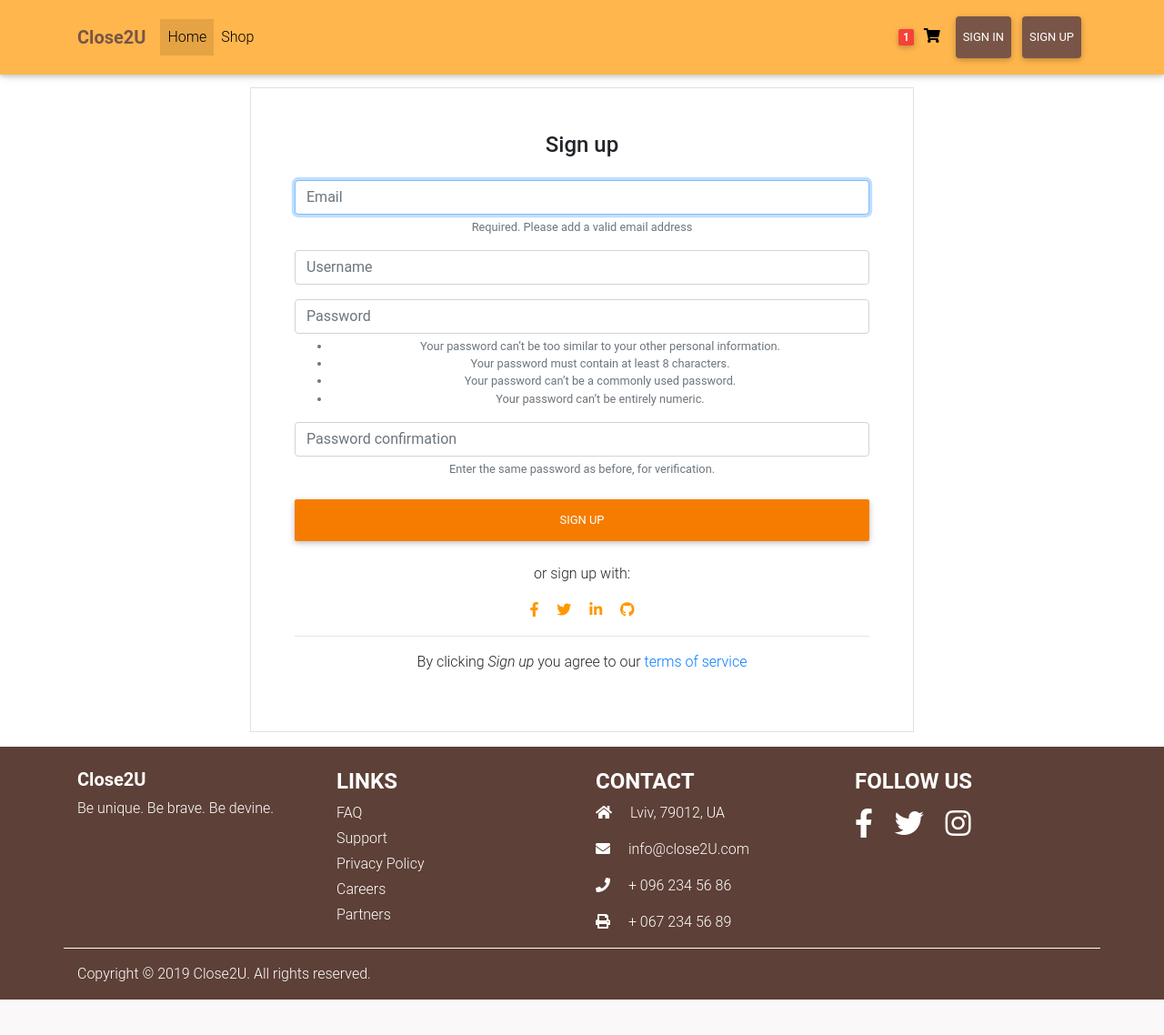
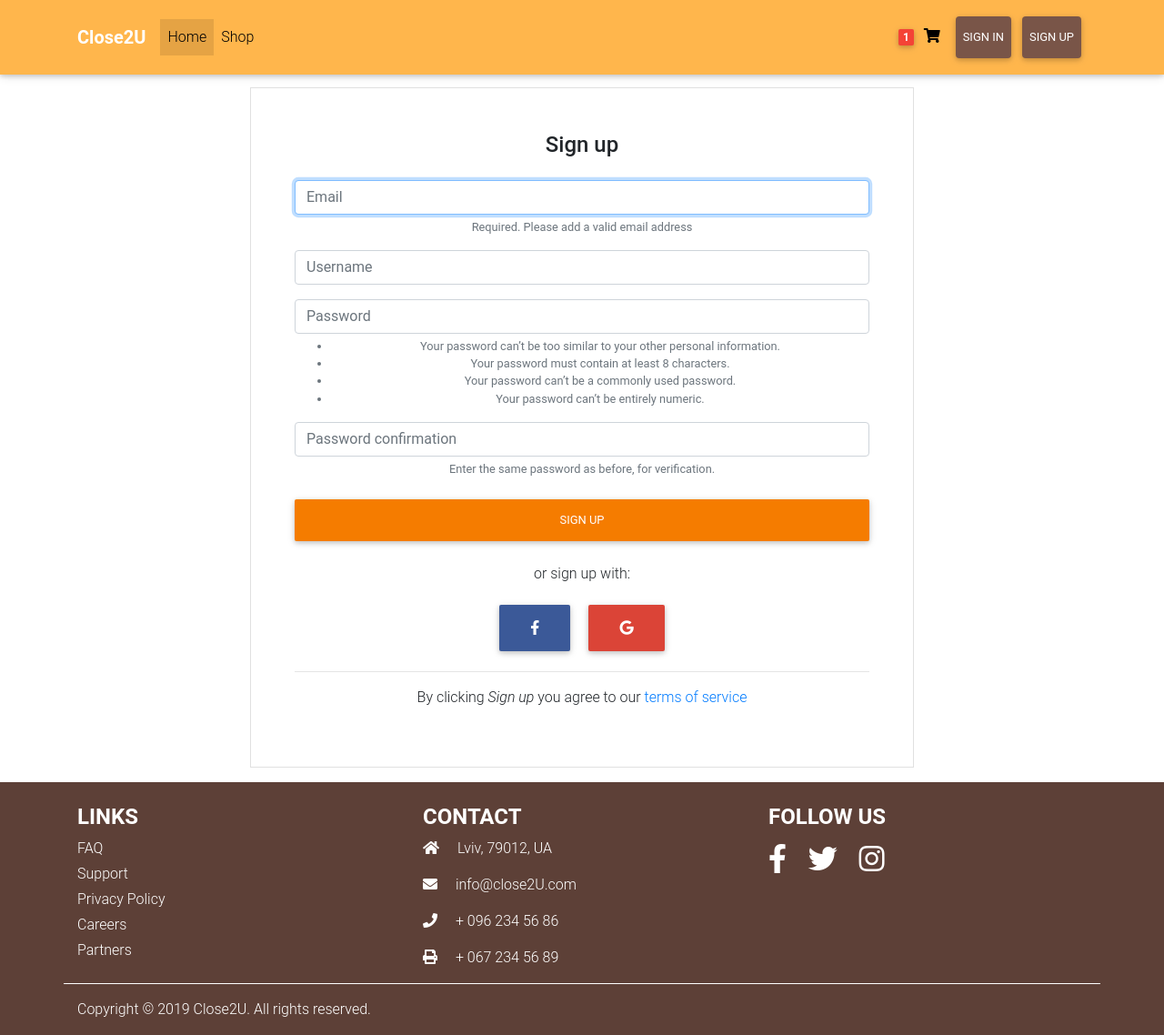
Before and after one commit to SofiiaRomah/eCommerceShop, a Django app: page /signup/ in a window 1280 px wide. Shown: the whole page at 91% size. Before the commit the page ends 1099 px from the top, so only its background shows below. Run offline with Django 3.2, Linux system fonts and the light colour scheme; some libraries are stand-ins or nearby versions.

Commit message:
Added authentication by facebook and google

```diff
--- /dev/null
+++ b/account/pipeline.py
@@ -0,0 +1,6 @@
+# file for implementing custom functions used in python-social-auth pipeline
+
+
+def get_username(strategy, details, backend, user=None, *args, **kwargs):
+    username = details['email'].split('@')[0]
+    return {'username' : username}
--- a/eCommerceShop/urls.py
+++ b/eCommerceShop/urls.py
@@ -14,7 +14,7 @@ Including another URLconf
     2. Add a URL to urlpatterns:  path('blog/', include('blog.urls'))
 """
 from django.contrib import admin
-from django.urls import path
+from django.urls import path, include
 
 from home.views import home_screen_view
 from account.views import signup_view, logout_view, signin_view
@@ -25,4 +25,5 @@ urlpatterns = [
     path('signup/', signup_view, name='signup'),
     path('logout/', logout_view, name='logout'),
     path('signin/', signin_view, name='signin'),
+    path('social-auth/', include('social_django.urls', namespace='social')),
 ]
--- a/static/css/main.css
+++ b/static/css/main.css
@@ -60,3 +60,16 @@ body,
 .main-pad {
     padding-top: 6rem;
 }
+
+/* Social authentication buttons */
+.btn-fb, .btn-fb:hover {
+    background-color: #3b5998;
+    color: #ffffff;
+    font-size: 1rem;
+}
+
+.btn-google, .btn-google:hover {
+    background-color: #DB4437;
+    color: #ffffff;
+    font-size: 1rem;
+}
--- a/templates/signup.html
+++ b/templates/signup.html
@@ -27,10 +27,14 @@
                         <!-- Social register -->
                         <p>or sign up with:</p>
 
-                        <a href="#" class="mx-2" role="button"><i class="fab fa-facebook-f orange-text"></i></a>
-                        <a href="#" class="mx-2" role="button"><i class="fab fa-twitter orange-text"></i></a>
-                        <a href="#" class="mx-2" role="button"><i class="fab fa-linkedin-in orange-text"></i></a>
-                        <a href="#" class="mx-2" role="button"><i class="fab fa-github orange-text"></i></a>
+                        <a href="{% url 'social:begin' 'facebook' %}" class="btn btn-fb mx-2" role="button">
+                            <i class="fab fa-facebook-f" aria-hidden="true"></i>
+                            <span class="sr-only">Facebook</span>
+                        </a>
+                        <a href="{% url 'social:begin' 'google-oauth2' %}" class="btn btn-google mx-2" role="button">
+                            <i class="fab fa-google" aria-hidden="true"></i>
+                            <span class="sr-only">Google</span>
+                        </a>
 
                         <hr>
 
--- a/templates/snippets/footer.html
+++ b/templates/snippets/footer.html
@@ -3,11 +3,7 @@
     <div class="container-fluid">
         <div class="container">
             <div class="row">
-                <div class="col-md-6 col-lg-3 mt-4">
-                    <h5 class="font-weight-bold">Close2U</h5>
-                    <p>Be unique. Be brave. Be devine.</p>
-                </div>
-                <div class="col-md-6 col-lg-3 mt-4">
+                <div class="col-md-6 col-lg-4 mt-4">
                     <h4 class="font-weight-bold">LINKS</h4>
                     <ul class="nav-footer">
                         <li class="mb-1">
@@ -27,7 +23,7 @@
                         </li>
                     </ul>
                 </div>
-                <div class="col-md-6 col-lg-3 mt-4">
+                <div class="col-md-6 col-lg-4 mt-4">
                     <h4 class="font-weight-bold">CONTACT</h4>
                     <p>
                         <i class="fas fa-home mr-3" aria-hidden="true"></i> Lviv, 79012, UA
@@ -46,7 +42,7 @@
                         <span class="sr-only">Fax</span>
                     </p>
                 </div>
-                <div class="col-md-6 col-lg-3 mt-4">
+                <div class="col-md-6 col-lg-4 mt-4">
                     <h4 class="font-weight-bold">FOLLOW US</h4>
                     <a class="soc-btn footer-link" href="#">
                         <i class="fab fa-facebook-f" aria-hidden="true"></i>
--- a/templates/snippets/navbar.html
+++ b/templates/snippets/navbar.html
@@ -4,7 +4,7 @@
 
         <!-- Brand -->
         <a class="navbar-brand waves-effect" href="{% url 'home' %}">
-            <strong class="font-weight-bold brown-text">Close2U</strong>
+            <strong class="font-weight-bold white-text">Close2U</strong>
         </a>
 
         <!-- Collapse -->
@@ -28,6 +28,7 @@
                 </li>
             </ul>
 
+
             <!-- Right -->
             <ul class="navbar-nav nav-flex-icons">
                 <li class="nav-item">
@@ -38,14 +39,24 @@
                     </a>
                 </li>
                 <li class="nav-item">
-                    <a href="{% url 'signin' %}" class="nav-link btn btn-brown rounded text-white waves-effect">
-                        Sign In
-                    </a>
+                    {% if request.user.is_authenticated %}
+                        <p class="text-white mt-3">Hi, {{ request.user.username }}</p>
+                    {% else %}
+                        <a href="{% url 'signin' %}" class="nav-link btn btn-brown text-white rounded waves-effect">
+                            Sign In
+                        </a>
+                    {% endif %}
                 </li>
                 <li class="nav-item">
-                    <a href="{% url 'signup' %}" class="nav-link btn btn-brown rounded text-white waves-effect">
-                        Sign Up
-                    </a>
+                    {% if request.user.is_authenticated %}
+                        <a href="{% url 'logout' %}" class="nav-link btn btn-brown text-white rounded waves-effect">
+                            Logout
+                        </a>
+                    {% else %}
+                        <a href="{% url 'signup' %}" class="nav-link btn btn-brown text-white rounded text-white waves-effect">
+                            Sign Up
+                        </a>
+                    {% endif %}
                 </li>
             </ul>
 
```
Also changed, not shown: eCommerceShop/settings.py (+49 -2 lines), templates/signin.html (+8 -4 lines), 3 other files.
